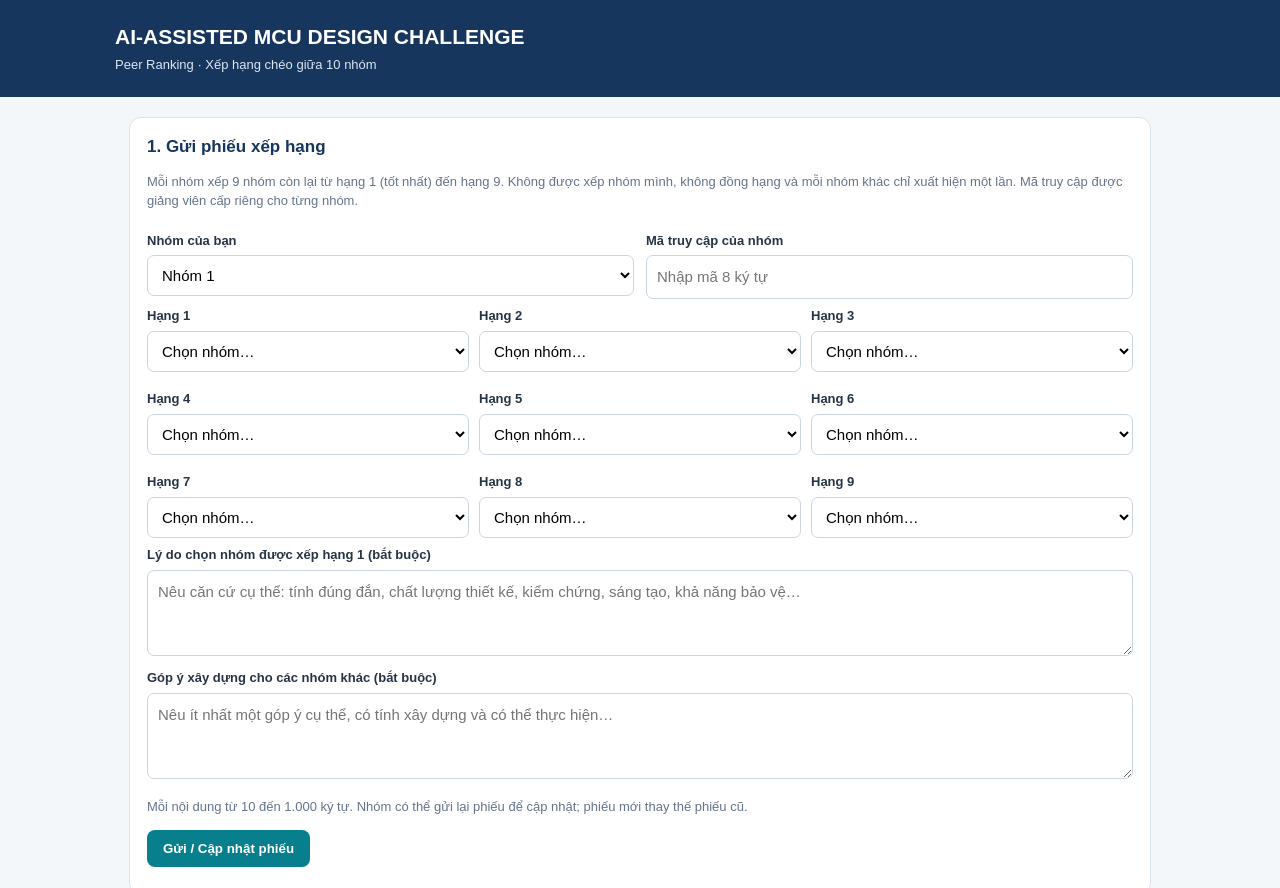
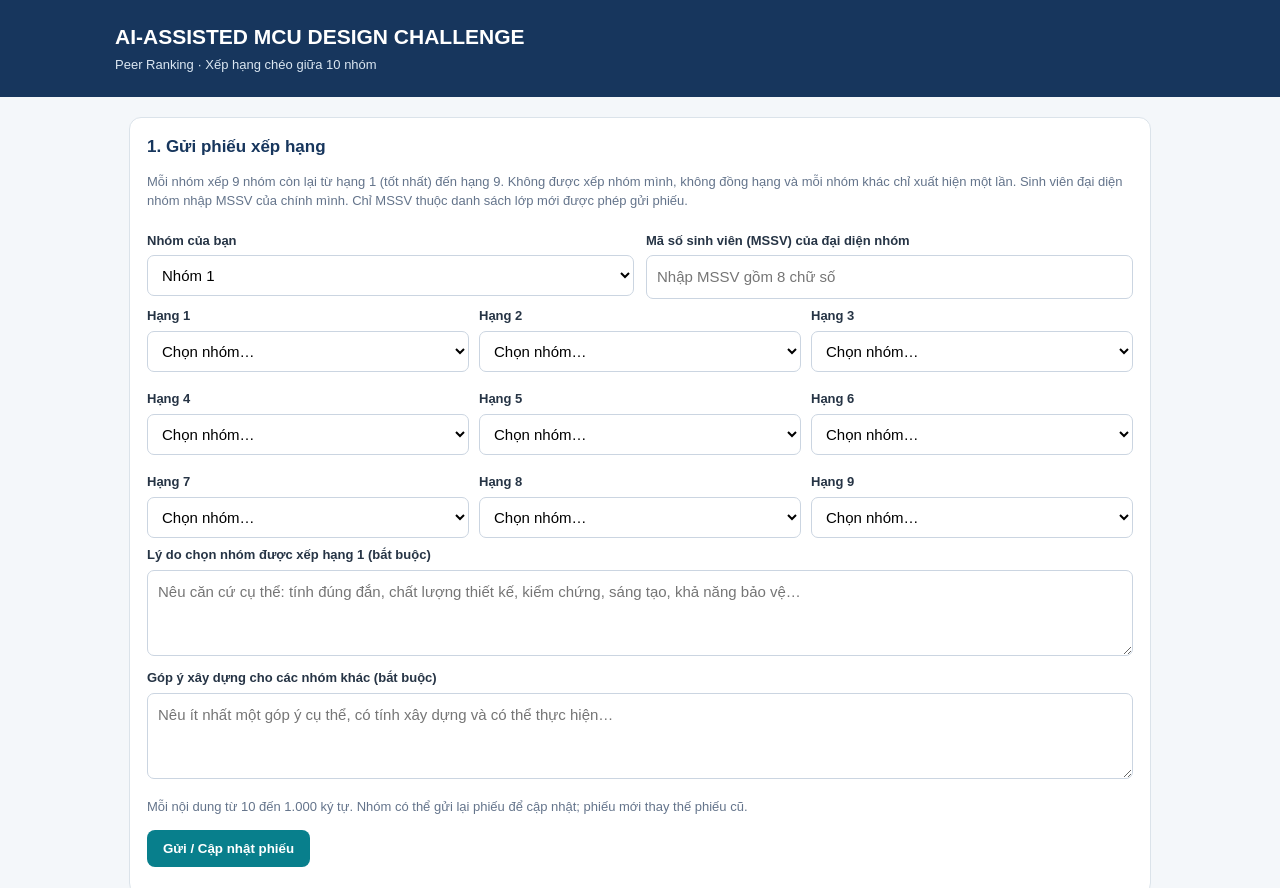
Before and after one commit to lungvd/IT006.R11.VMTN-AI-ASSISTED-MCU-DESIGN-CHALLENGE, a plain HTML site: page peer-ranking/Index.html in a window 1280 px wide. Shown: the top 888 px of the page. Drawn offline with Linux system fonts and the light colour scheme.

Commit message:
Replace group access code field with representative student ID

```diff
--- a/peer-ranking/Index.html
+++ b/peer-ranking/Index.html
@@ -18,8 +18,8 @@ table{width:100%;border-collapse:collapse;font-size:13px}th,td{padding:9px 7px;b
 </style></head><body>
 <header><h1>AI-ASSISTED MCU DESIGN CHALLENGE</h1><p>Peer Ranking · Xếp hạng chéo giữa 10 nhóm</p></header><main>
 <section class="card"><h2>1. Gửi phiếu xếp hạng</h2>
-<p class="muted">Mỗi nhóm xếp 9 nhóm còn lại từ hạng 1 (tốt nhất) đến hạng 9. Không được xếp nhóm mình, không đồng hạng và mỗi nhóm khác chỉ xuất hiện một lần. Mã truy cập được giảng viên cấp riêng cho từng nhóm.</p>
-<div class="grid"><div><label for="group">Nhóm của bạn</label><select id="group"></select></div><div><label for="code">Mã truy cập của nhóm</label><input id="code" type="password" autocomplete="off" placeholder="Nhập mã 8 ký tự"></div></div>
+<p class="muted">Mỗi nhóm xếp 9 nhóm còn lại từ hạng 1 (tốt nhất) đến hạng 9. Không được xếp nhóm mình, không đồng hạng và mỗi nhóm khác chỉ xuất hiện một lần. Sinh viên đại diện nhóm nhập MSSV của chính mình. Chỉ MSSV thuộc danh sách lớp mới được phép gửi phiếu.</p>
+<div class="grid"><div><label for="group">Nhóm của bạn</label><select id="group"></select></div><div><label for="studentId">Mã số sinh viên (MSSV) của đại diện nhóm</label><input id="studentId" type="text" inputmode="numeric" maxlength="8" autocomplete="off" placeholder="Nhập MSSV gồm 8 chữ số"></div></div>
 <div id="rankInputs" class="ranks"></div>
 <label for="reason">Lý do chọn nhóm được xếp hạng 1 (bắt buộc)</label><textarea id="reason" maxlength="1000" placeholder="Nêu căn cứ cụ thể: tính đúng đắn, chất lượng thiết kế, kiểm chứng, sáng tạo, khả năng bảo vệ…"></textarea>
 <label for="feedback">Góp ý xây dựng cho các nhóm khác (bắt buộc)</label><textarea id="feedback" maxlength="1000" placeholder="Nêu ít nhất một góp ý cụ thể, có tính xây dựng và có thể thực hiện…"></textarea>
@@ -33,7 +33,7 @@ function init(){const g=document.getElementById('group');for(let i=1;i<=10;i++){
 function buildRanks(){const g=Number(document.getElementById('group').value||1),box=document.getElementById('rankInputs');box.innerHTML='';for(let rank=1;rank<=9;rank++){const wrap=document.createElement('div'),label=document.createElement('label'),sel=document.createElement('select');label.textContent='Hạng '+rank;sel.id='rank'+rank;let blank=document.createElement('option');blank.value='';blank.textContent='Chọn nhóm…';sel.appendChild(blank);for(let n=1;n<=10;n++){if(n===g)continue;let o=document.createElement('option');o.value=n;o.textContent='Nhóm '+n;sel.appendChild(o)}sel.addEventListener('change',updateDisabled);wrap.appendChild(label);wrap.appendChild(sel);box.appendChild(wrap)}}
 function updateDisabled(){for(let i=1;i<=9;i++){const current=document.getElementById('rank'+i),chosen=[];for(let j=1;j<=9;j++)if(j!==i){let v=document.getElementById('rank'+j).value;if(v)chosen.push(v)}[...current.options].forEach(o=>{o.disabled=!!o.value&&chosen.includes(o.value)})}}
 document.getElementById('group').addEventListener('change',buildRanks);
-function sendVote(){const group=Number(document.getElementById('group').value),code=document.getElementById('code').value.trim().toUpperCase(),ranking=[];for(let i=1;i<=9;i++)ranking.push(Number(document.getElementById('rank'+i).value));const reason=document.getElementById('reason').value.trim(),feedback=document.getElementById('feedback').value.trim(),msg=document.getElementById('message'),btn=document.getElementById('submit');if(!code){msg.className='msg err';msg.textContent='Vui lòng nhập mã truy cập.';return}if(ranking.some(x=>!x)||new Set(ranking).size!==9||ranking.includes(group)){msg.className='msg err';msg.textContent='Vui lòng chọn đủ 9 nhóm, không trùng và không chọn nhóm mình.';return}if(reason.length<10||feedback.length<10){msg.className='msg err';msg.textContent='Vui lòng nhập lý do và góp ý, mỗi nội dung ít nhất 10 ký tự.';return}btn.disabled=true;msg.className='msg';msg.textContent='Đang gửi phiếu…';google.script.run.withSuccessHandler(res=>{btn.disabled=false;msg.className='msg ok';msg.textContent=res.message;render(res.dashboard)}).withFailureHandler(err=>{btn.disabled=false;msg.className='msg err';msg.textContent=(err&&err.message)||'Không gửi được phiếu.'}).submitRanking({group,code,ranking,reason,feedback})}
+function sendVote(){const group=Number(document.getElementById('group').value),studentId=document.getElementById('studentId').value.trim(),ranking=[];for(let i=1;i<=9;i++)ranking.push(Number(document.getElementById('rank'+i).value));const reason=document.getElementById('reason').value.trim(),feedback=document.getElementById('feedback').value.trim(),msg=document.getElementById('message'),btn=document.getElementById('submit');if(!/^\\d{8}$/.test(studentId)){msg.className='msg err';msg.textContent='Vui lòng nhập MSSV gồm đúng 8 chữ số.';return}if(ranking.some(x=>!x)||new Set(ranking).size!==9||ranking.includes(group)){msg.className='msg err';msg.textContent='Vui lòng chọn đủ 9 nhóm, không trùng và không chọn nhóm mình.';return}if(reason.length<10||feedback.length<10){msg.className='msg err';msg.textContent='Vui lòng nhập lý do và góp ý, mỗi nội dung ít nhất 10 ký tự.';return}btn.disabled=true;msg.className='msg';msg.textContent='Đang gửi phiếu…';google.script.run.withSuccessHandler(res=>{btn.disabled=false;msg.className='msg ok';msg.textContent=res.message;render(res.dashboard)}).withFailureHandler(err=>{btn.disabled=false;msg.className='msg err';msg.textContent=(err&&err.message)||'Không gửi được phiếu.'}).submitRanking({group,studentId,ranking,reason,feedback})}
 function refresh(){google.script.run.withSuccessHandler(render).withFailureHandler(err=>{document.getElementById('progress').textContent='Không tải được bảng tổng hợp: '+(err.message||err)}).getDashboard()}
 function render(data){const body=document.getElementById('results');body.innerHTML='';data.groups.forEach((x,i)=>{const tr=document.createElement('tr');if(x.count===9&&i===0)tr.className='winner';[x.overallRank||'—','Nhóm '+x.group,x.count,x.average===null?'—':x.average.toFixed(2),x.borda].forEach(v=>{let td=document.createElement('td');td.textContent=v;tr.appendChild(td)});body.appendChild(tr)});document.getElementById('progress').textContent='Đã nhận '+data.submittedCount+'/10 phiếu';document.getElementById('updated').textContent='Cập nhật gần nhất: '+new Date(data.updatedAt).toLocaleTimeString('vi-VN')}
 init();
```
